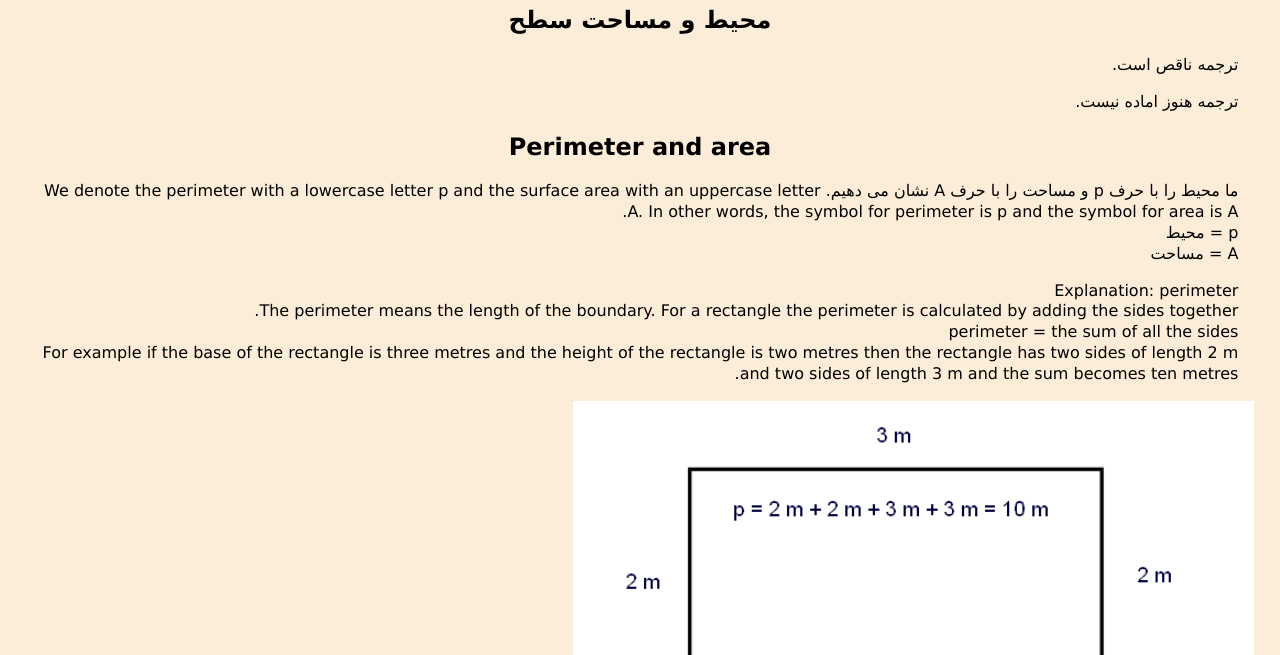
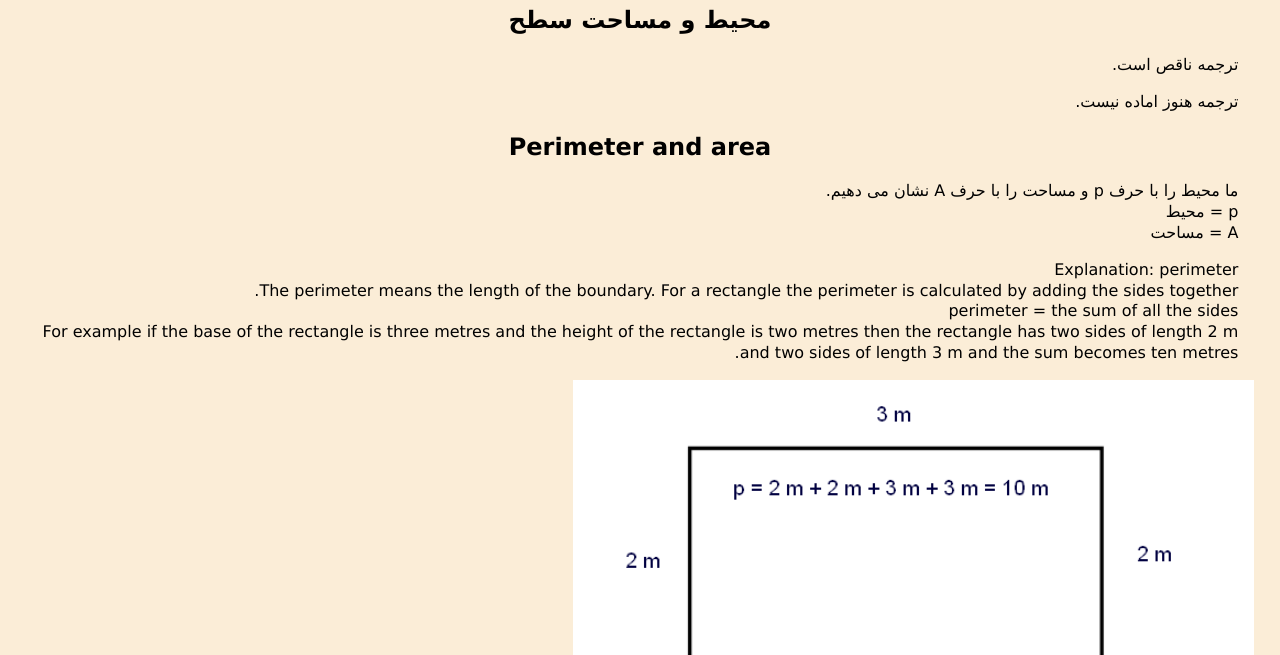
Before and after one commit to akutalikka/discimus13, a plain HTML site: page geometry-fa.html in a window 1280 px wide. Shown: the part 145-800 px from the top of the page. Drawn offline with Linux system fonts and the light colour scheme.

Commit message:
Update geometry-fa.html

```diff
--- a/geometry-fa.html
+++ b/geometry-fa.html
@@ -58,7 +58,6 @@ Perimeter and area
 
 <p>
 ما محیط را با حرف p و مساحت را با حرف A نشان می دهیم.
-We denote the perimeter with a lowercase letter p and the surface area with an uppercase letter A. In other words, the symbol for perimeter is p and the symbol for area is A.
 <br />
 p = محیط
 <br />
```
